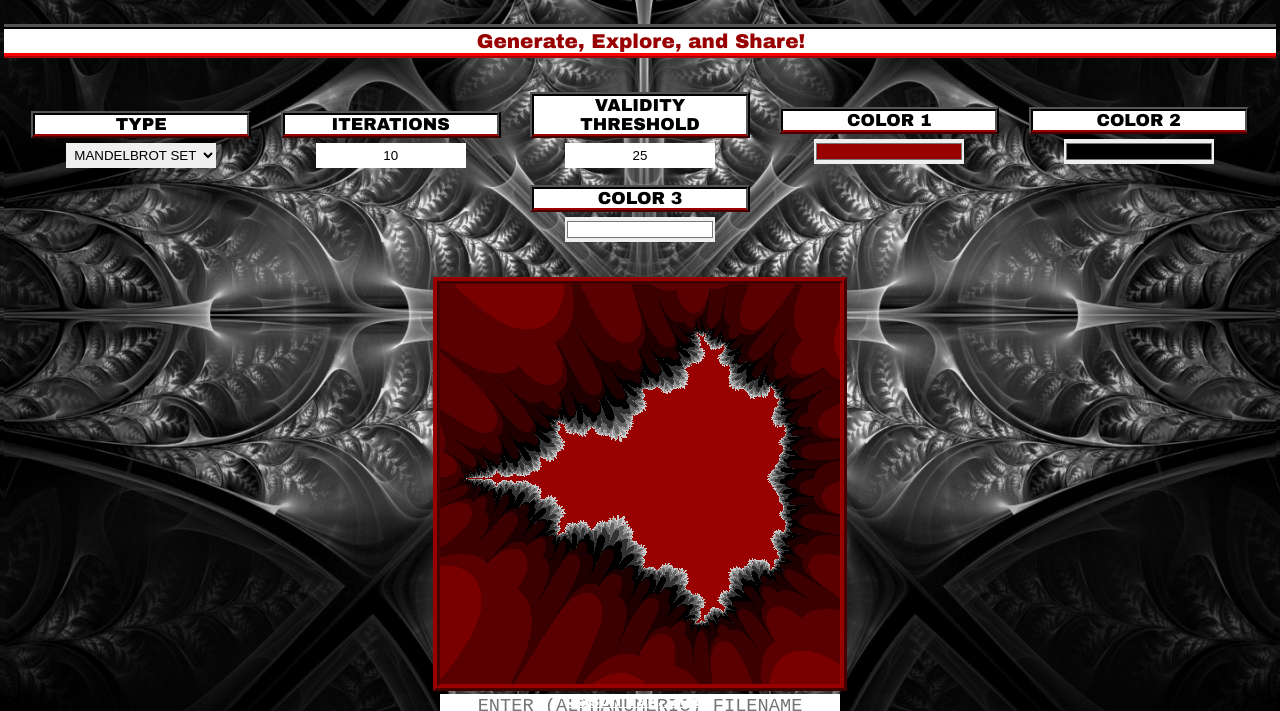
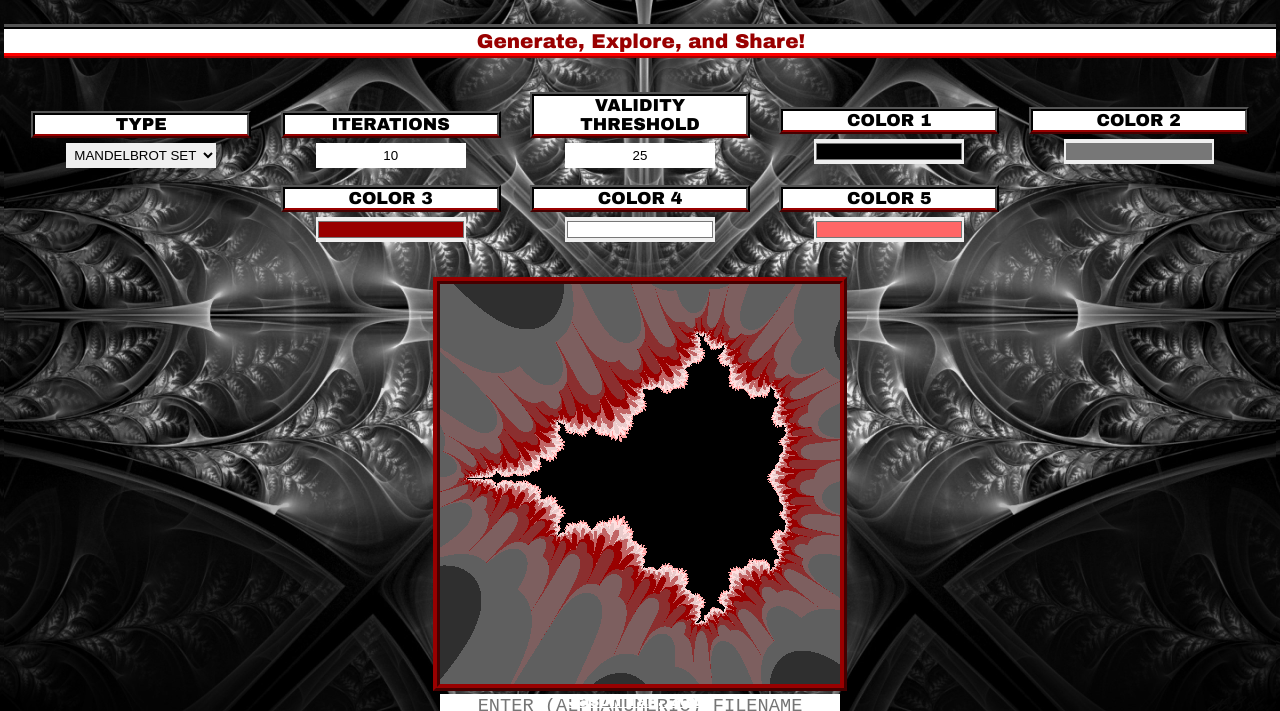
Before and after one commit to jastan313/Fractalize, a plain HTML site: page public_html/index.html in a window 1280 px wide. Shown: the part 89-800 px from the top of the page. Drawn offline with Linux system fonts and the light colour scheme.

Commit message:
Added two more colors, adjusted gradient coloring algorithm

```diff
--- a/public_html/FractalGenerator.js
+++ b/public_html/FractalGenerator.js
@@ -47,6 +47,8 @@ var juliet_y_opt = document.getElementById("juliet_y_opt");
 var color1_opt = document.getElementById("color1_opt");
 var color2_opt = document.getElementById("color2_opt");
 var color3_opt = document.getElementById("color3_opt");
+var color4_opt = document.getElementById("color4_opt");
+var color5_opt = document.getElementById("color5_opt");
 var save_name = document.getElementById("save_name");
 var save_button = document.getElementById("save_button");
 var create_link_button = document.getElementById("create_link_button");
@@ -71,7 +73,9 @@ function printVars(e) {
             "validity_threshold_opt: " + validity_threshold_opt.value + ", " +
             "color1: " + color1_opt.value + ", " +
             "color2: " + color2_opt.value + ", " +
-            "color3: " + color3_opt.value;
+            "color3: " + color3_opt.value +
+            "color4: " + color4_opt.value + ", " +
+            "color5: " + color5_opt.value;
 }
 
 function fractalLoading() {
@@ -164,8 +168,8 @@ function gradientColorConversion(c1, c2, percentage) {
     var greenDiff = c2RGB.g - c1RGB.g;
     var blueDiff = c2RGB.b - c1RGB.b;
     return rgbToHex(
-            parseInt(c1RGB.r + redDiff*percentage),
-            parseInt(c1RGB.g + greenDiff*percentage),
+            parseInt(c1RGB.r + redDiff * percentage),
+            parseInt(c1RGB.g + greenDiff * percentage),
             parseInt(c1RGB.b + blueDiff * percentage));
 
 }
@@ -173,12 +177,18 @@ function gradientColorConversion(c1, c2, percentage) {
 function chooseColor(percentage) {
     if (percentage == 0)
         return color1_opt.value;
-    else if (percentage <= .5) {
+    else if (percentage <= .25) {
         return gradientColorConversion(color1_opt.value,
-                color2_opt.value, 2 * percentage);
+                color2_opt.value, 4 * percentage);
+    } else if (percentage <= .5) {
+        return gradientColorConversion(color2_opt.value,
+                color3_opt.value,  4 * (percentage - 0.25));
+    } else if (percentage <= .75) {
+        return gradientColorConversion(color3_opt.value,
+                color4_opt.value, 4 * (percentage - 0.50));
     } else {
-        return gradientColorConversion(color2_opt.value,
-                color3_opt.value, 2 * percentage - 1);
+        return gradientColorConversion(color4_opt.value,
+                color5_opt.value, 4 * (percentage - 0.75));
     }
 }
 
@@ -287,9 +297,8 @@ function generateBurningShip() {
 function checkInJulietSet(zx, zy, cx, cy) {
     var zxSquared = zx*zx;
     var zySquared = zy*zy;
-    var escapeRadius = validity_threshold_opt.value * validity_threshold_opt.value;
     for(var i = 0; i < iterations_opt.value; i++) {
-        if(zxSquared + zySquared > escapeRadius) {
+        if(zxSquared + zySquared > validity_threshold_opt.value) {
             return (i/iterations_opt.value);
         }
         var temp = zx*zy;
@@ -354,9 +363,11 @@ function createLink() {
             "&iterations=" + iterations_opt.value +
             "&validity_threshold=" + validity_threshold_opt.value +
             juliet_opt +
-            "&color1=" + color1_opt.value.substring(1,color1_opt.value.length) +
-            "&color2=" + color2_opt.value.substring(1,color1_opt.value.length) +
-            "&color3=" + color3_opt.value.substring(1,color1_opt.value.length) +
+            "&color1=" + color1_opt.value.substring(1, color1_opt.value.length) +
+            "&color2=" + color2_opt.value.substring(1, color2_opt.value.length) +
+            "&color3=" + color3_opt.value.substring(1, color3_opt.value.length) +
+            "&color4=" + color4_opt.value.substring(1, color4_opt.value.length) +
+            "&color5=" + color5_opt.value.substring(1, color5_opt.value.length) +
             "&x=" + canvasX.toFixed(10) +
             "&y=" + canvasY.toFixed(10) +
             "&zoom=" + zoom.toFixed(5);
@@ -431,14 +442,20 @@ var saveAs=saveAs||function(e){"use strict";if(typeof e==="undefined"||typeof na
     color1_opt.onchange = function () {
         generateFractal();
     };
-    color2_opt.onchange = function() {
+    color2_opt.onchange = function () {
         generateFractal();
     };
-    color3_opt.onchange = function() {
+    color3_opt.onchange = function () {
         generateFractal();
     };
-    canvas.addEventListener("mousedown", function(e) {
-        if(e.button === 0) {
+    color4_opt.onchange = function () {
+        generateFractal();
+    };
+    color5_opt.onchange = function () {
+        generateFractal();
+    };
+    canvas.addEventListener("mousedown", function (e) {
+        if (e.button === 0) {
             fractalLoading();
             mouseDown = true;
         }
@@ -499,18 +516,19 @@ var saveAs=saveAs||function(e){"use strict";if(typeof e==="undefined"||typeof na
             changeTypeOptions();
             iterations_opt.value = parseInt(getURLParameter("iterations"));
         validity_threshold_opt.value = parseInt(getURLParameter("validity_threshold"));
-            if(type_opt.value == fractalOption.JULIET_SET) {
+        if (type_opt.value == fractalOption.JULIET_SET) {
             juliet_x_opt.value = parseFloat(getURLParameter("juliet_x"));
             juliet_y_opt.value = parseFloat(getURLParameter("juliet_y"));
         }
         color1_opt.value = '#' + getURLParameter("color1");
         color2_opt.value = '#' + getURLParameter("color2");
         color3_opt.value = '#' + getURLParameter("color3");
+        color4_opt.value = '#' + getURLParameter("color4");
+        color5_opt.value = '#' + getURLParameter("color5");
         canvasX = parseFloat(getURLParameter("x"));
         canvasY = parseFloat(getURLParameter("y"));
         zoom = parseFloat(getURLParameter("zoom"));
-    }
-    else
+    } else
     {
        selectDefaults();
     }
--- a/public_html/index.html
+++ b/public_html/index.html
@@ -46,15 +46,23 @@ and open the template in the editor.
             </div>
             <div class="generator_option">
                 <p>COLOR 1</p>
-                <input id="color1_opt" type="color" value="#990000">
+                <input id="color1_opt" type="color" value="#000000">
             </div>
             <div class="generator_option">
                 <p>COLOR 2</p>
-                <input id="color2_opt" type="color" value="#000000">
+                <input id="color2_opt" type="color" value="#777777">
             </div>
             <div class="generator_option">
                 <p>COLOR 3</p>
-                <input id="color3_opt" type="color" value="#ffffff">
+                <input id="color3_opt" type="color" value="#990000">
+            </div>
+            <div class="generator_option">
+                <p>COLOR 4</p>
+                <input id="color4_opt" type="color" value="#ffffff">
+            </div>
+            <div class="generator_option">
+                <p>COLOR 5</p>
+                <input id="color5_opt" type="color" value="#ff6666">
             </div>
         </div>
         <div id="canvas_container">
```
Lines whose indentation alone changed are shown as unchanged.
